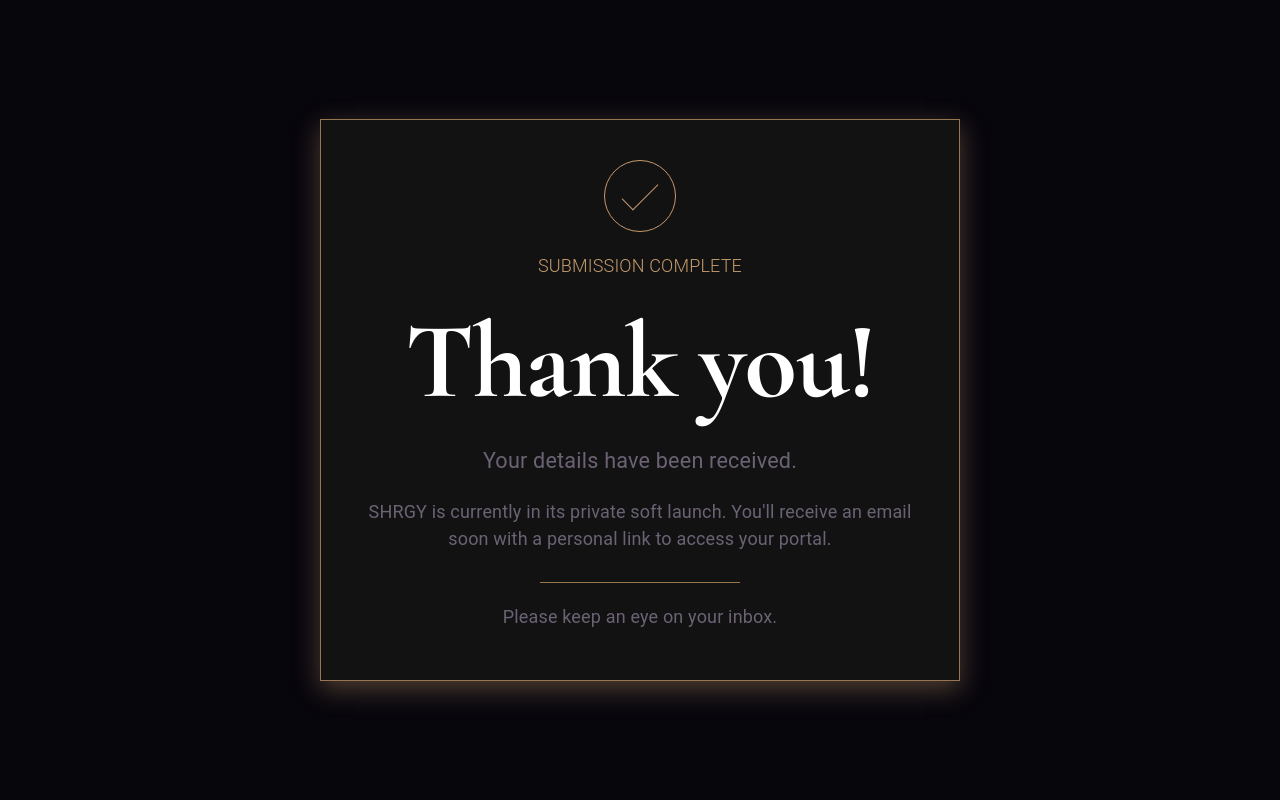
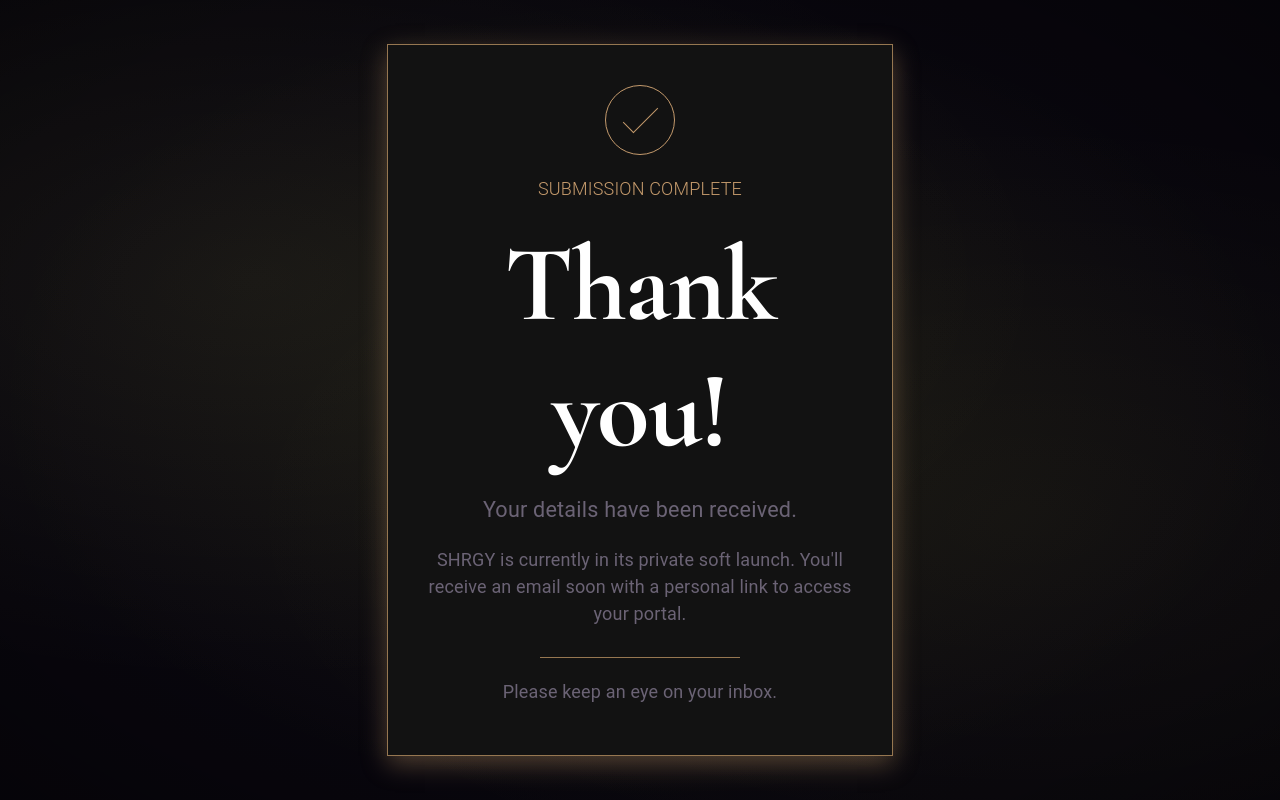
Before and after one commit to magoudi/shrbgyFrontend, a React (Vite) app: page /thankyou in a window 1280 px wide. Built offline with nearby package versions, Linux system fonts and the light colour scheme.

Commit message:
bug fixes

```diff
--- a/index.html
+++ b/index.html
@@ -10,10 +10,8 @@
     />
     <link rel="icon" type="image/png" href="/src/assets/logo.png" />
     <meta name="viewport" content="width=device-width, initial-scale=1.0" />
-    <meta
-      name="description"
-      content="shrbgy — a scrollytelling brand experience"
-    />
+    <meta name="theme-color" content="#08060d" />
+    <meta name="description" content="shrbgy" />
     <title>shrbgy</title>
 
     <!-- Google Fonts: Space Grotesk (logo) + Inter (body) -->
--- a/src/index.css
+++ b/src/index.css
@@ -110,9 +110,27 @@
 }
 
 @font-face {
-  font-family: 'logoFont';
-  src: url('./assets/EtherealDemo-Regular.otf') format('opentype');
+  font-family: "logoFont";
+  src: url("./assets/EtherealDemo-Regular.otf") format("opentype");
   font-weight: normal;
   font-style: normal;
   font-display: swap;
 }
+
+* {
+  box-sizing: border-box;
+}
+
+html,
+body,
+#root {
+  width: 100%;
+  height: 100%;
+  margin: 0;
+  padding: 0;
+  background-color: #08060d; /* Match your page background */
+}
+
+body {
+  overflow: hidden;
+}
--- a/src/pages/EnterancePage.tsx
+++ b/src/pages/EnterancePage.tsx
@@ -418,11 +418,13 @@
   return (
     <Box
       sx={{
-        position: "sticky",
         display: "flex",
         justifyContent: "center",
         alignItems: "center",
-        minHeight: "100vh",
+        overflow: "hidden",
+        minHeight: "100dvh",
+        paddingTop: "env(safe-area-inset-top)",
+        paddingBottom: "env(safe-area-inset-bottom)",
         background: `
           radial-gradient(ellipse at 20% 35%, rgba(252, 250, 132, 0.06) 0%, transparent 55%),
           radial-gradient(ellipse at 80% 65%, rgba(250, 247, 96, 0.04) 0%, transparent 55%),
--- a/src/pages/FormPage.tsx
+++ b/src/pages/FormPage.tsx
@@ -191,7 +191,10 @@
       sx={{
         justifyContent: "center",
         alignItems: "center",
-        minHeight: "100vh",
+        minHeight: "100dvh",
+        paddingTop: "env(safe-area-inset-top)",
+        paddingBottom: "env(safe-area-inset-bottom)",
+        overflow: "hidden",
         background: `
             radial-gradient(ellipse at 20% 35%, rgba(252, 250, 132, 0.06) 0%, transparent 55%),
             radial-gradient(ellipse at 80% 65%, rgba(250, 247, 96, 0.04) 0%, transparent 55%),
--- a/src/pages/ThankYouPage.tsx
+++ b/src/pages/ThankYouPage.tsx
@@ -52,6 +52,24 @@
 
 const ThankYouPage = () => {
   return (
+    <Box
+      sx={{
+        display: "flex",
+        overflow: "hidden",
+        justifyContent: "center",
+        alignItems: "center",
+        minHeight: "100dvh",
+        paddingTop: "env(safe-area-inset-top)",
+        paddingBottom: "env(safe-area-inset-bottom)",
+        background: `
+          radial-gradient(ellipse at 20% 35%, rgba(252, 250, 132, 0.06) 0%, transparent 55%),
+          radial-gradient(ellipse at 80% 65%, rgba(250, 247, 96, 0.04) 0%, transparent 55%),
+          radial-gradient(ellipse at 50% 50%, rgba(45, 45, 27, 0.4) 0%, transparent 70%),
+          radial-gradient(ellipse at 50% 50%, transparent 60%, rgba(0, 0, 0, 0.35) 100%),
+          #08060d
+        `,
+      }}
+    >
       <Grid
         container
         sx={{
@@ -143,6 +161,7 @@
         </Grid>
         <Grid size={{ xs: 1, md: 3 }} />
       </Grid>
+    </Box>
   );
 };
 
```
Lines whose indentation alone changed are shown as unchanged.
